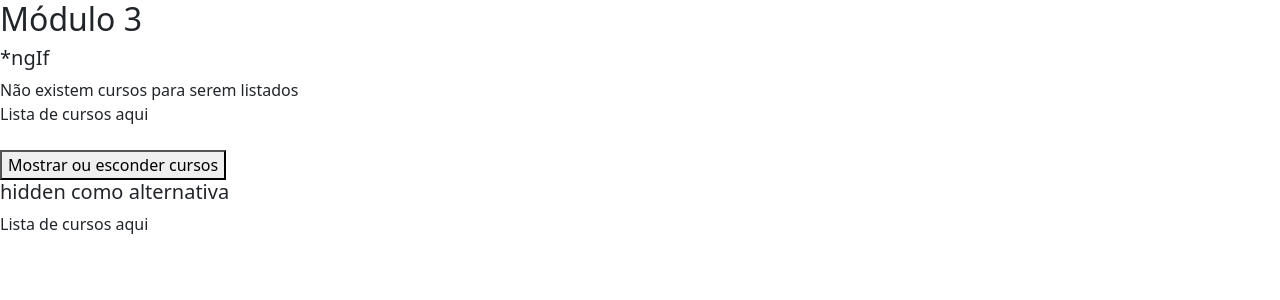
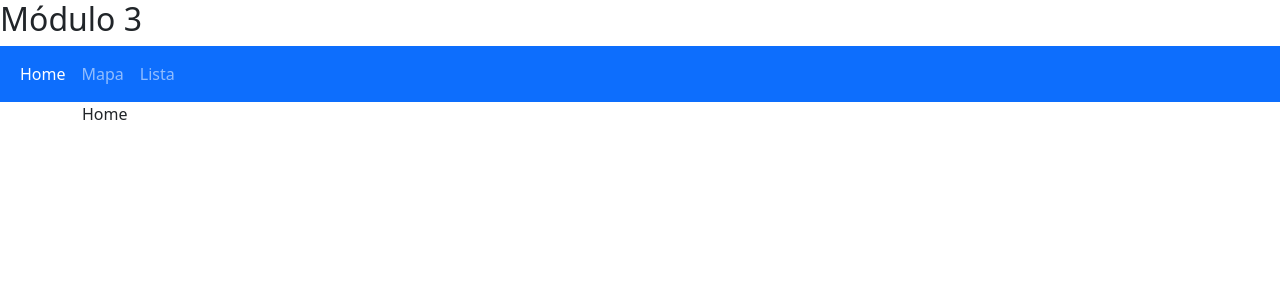
Before and after one commit to victorsilva99/curso-angular, an Angular app: page / in a window 1280 px wide. Shown: the top 300 px of the page. Built offline with nearby package versions, Linux system fonts and the light colour scheme.

Commit message:
feat: ngSwitch, ngSwitchCase e ngSwitchDefault

```diff
--- a/src/app/app.component.html
+++ b/src/app/app.component.html
@@ -16,5 +16,6 @@
 
 <div>
   <h2>Módulo 3</h2>
-  <app-diretiva-ngif></app-diretiva-ngif>
+  <!-- <app-diretiva-ngif></app-diretiva-ngif> -->
+  <app-diretiva-ngswitch></app-diretiva-ngswitch>
 </div>
--- a/src/app/diretiva-ngswitch/diretiva-ngswitch.component.html
+++ b/src/app/diretiva-ngswitch/diretiva-ngswitch.component.html
@@ -1 +1,51 @@
-<p>diretiva-ngswitch works!</p>
+<nav class="navbar navbar-expand-lg bg-primary" data-bs-theme="dark">
+  <div class="container-fluid">
+    <div class="collapse navbar-collapse" id="navbarNav">
+      <ul class="navbar-nav">
+        <li class="nav-item">
+          <a
+            class="nav-link"
+            [class.active]="aba === 'home'"
+            aria-current="page"
+            (click)="aba = 'home'"
+            (keyup.enter)="aba = 'home'"
+            tabindex="0"
+            role="button"
+          >
+            Home
+          </a>
+        </li>
+        <li class="nav-item">
+          <a
+            class="nav-link"
+            [class.active]="aba === 'mapa'"
+            aria-current="page"
+            (click)="aba = 'mapa'"
+            (keyup.enter)="aba = 'mapa'"
+            tabindex="1"
+            role="button"
+            >Mapa</a
+          >
+        </li>
+        <li class="nav-item">
+          <a
+            class="nav-link"
+            [class.active]="aba === 'lista'"
+            aria-current="page"
+            (click)="aba = 'lista'"
+            (keyup.enter)="aba = 'lista'"
+            tabindex="2"
+            role="button"
+            >Lista</a
+          >
+        </li>
+      </ul>
+    </div>
+  </div>
+</nav>
+
+<div class="container" [ngSwitch]="aba">
+  <p *ngSwitchCase="'mapa'">Modo Mapa ativado</p>
+  <p *ngSwitchCase="'lista'">Modo Lista ativado</p>
+  <p *ngSwitchDefault>Home</p>
+</div>
--- a/src/app/diretiva-ngswitch/diretiva-ngswitch.component.ts
+++ b/src/app/diretiva-ngswitch/diretiva-ngswitch.component.ts
@@ -3,8 +3,8 @@ import { Component } from '@angular/core';
 @Component({
   selector: 'app-diretiva-ngswitch',
   templateUrl: './diretiva-ngswitch.component.html',
-  styleUrls: ['./diretiva-ngswitch.component.css']
+  styleUrls: ['./diretiva-ngswitch.component.css'],
 })
 export class DiretivaNgswitchComponent {
-
+  aba = 'home';
 }
```
